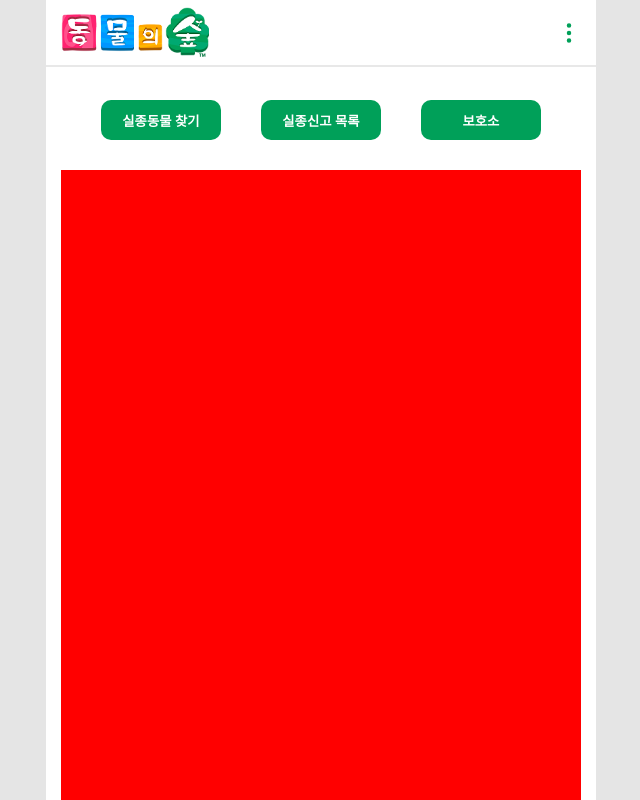
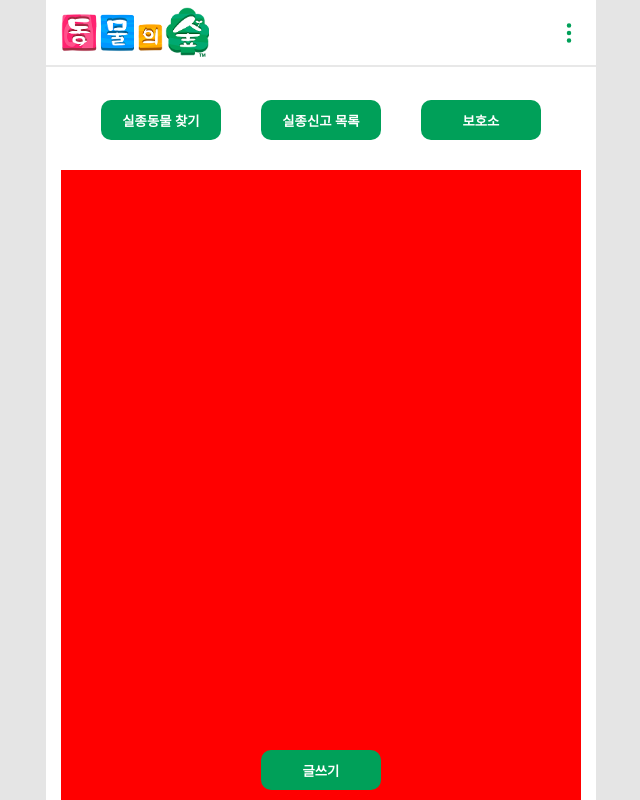
Before and after one commit to imdaxsz/missing-animal-project, a React (Create React App) app in the folder front-end/: page / in a window 1280 px wide. Shown: the top 800 px of the page, without its empty margins (319-959 px from the left). Built offline with nearby package versions, Linux system fonts and the light colour scheme.

Commit message:
글쓰기 버튼 만듦. 레이아웃 디자인을 다시해서 수정 할 것 - 정말 어플처럼 작동하게 할 것인가 - 끝부분에 흰색 없애기

```diff
--- a/front-end/src/App.js
+++ b/front-end/src/App.js
@@ -2,6 +2,7 @@ import styled from "styled-components";
 import Main from "./pages/Main/MainPresenter.js";
 import Header from "./components/Header/HeaderContainer";
 import MainMenu from "./components/MainMenu/MainMenuContainer";
+import WriteButton from './components/WriteButton/WriteButtonContainer'
 const FixedWidth = styled.div`
   margin: 0 auto;
   z-index: 1;
@@ -18,6 +19,7 @@ const Body = styled.div`
   background-color: white;
   position:relative;
   top:130px;
+  height:100vh;
 `;
 
 function App() {
@@ -30,6 +32,7 @@ function App() {
           <Body>
             <Main></Main>
           </Body>
+          <WriteButton></WriteButton>
         </FixedWidth>
       </Background>
     </div>
--- /dev/null
+++ b/front-end/src/components/WriteButton/WriteButtonContainer.js
@@ -0,0 +1,12 @@
+import React from "react";
+import WriteButtonPresenter from "./WriteButtonPresenter";
+
+function WriteButtonContainer() {
+  return (
+    <div>
+      <WriteButtonPresenter></WriteButtonPresenter>
+    </div>
+  );
+}
+
+export default WriteButtonContainer;
--- /dev/null
+++ b/front-end/src/components/WriteButton/WriteButtonPresenter.js
@@ -0,0 +1,37 @@
+import styled, { css } from "styled-components";
+import React from "react";
+
+const Wrapper = styled.div`
+  display: flex;
+  justify-content: center;
+  width:100%;
+  height:100px;
+
+  `
+const FloatingButton = styled.button`
+  color: white;
+  font-weight: bold;
+  text-align: center;
+  border-radius: 10px;
+  background-color: #00a059;
+  z-index: 10;
+  border: none;
+  width: 120px;
+  height: 40px;
+  position: fixed;
+  bottom: 10px;
+  &:hover {
+    background-color: #30b87b;
+  }
+`;
+function WriteButtonPresenter() {
+  return (
+    <div>
+      <Wrapper>
+        <FloatingButton>글쓰기</FloatingButton>
+      </Wrapper>
+    </div>
+  );
+}
+
+export default WriteButtonPresenter;
```
